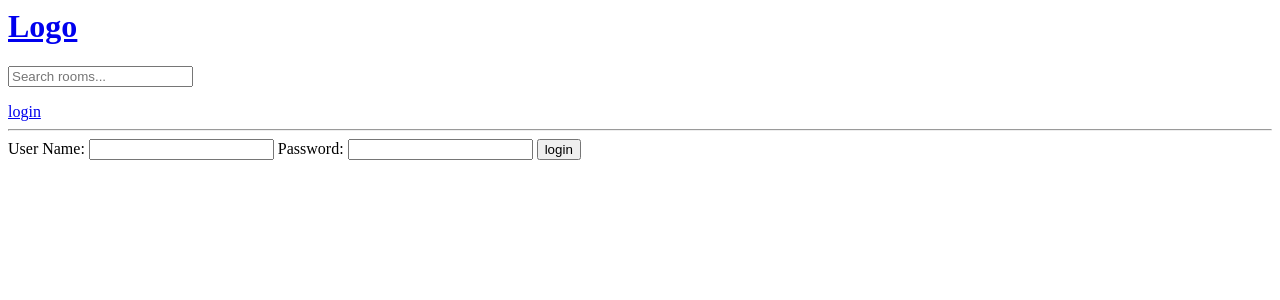
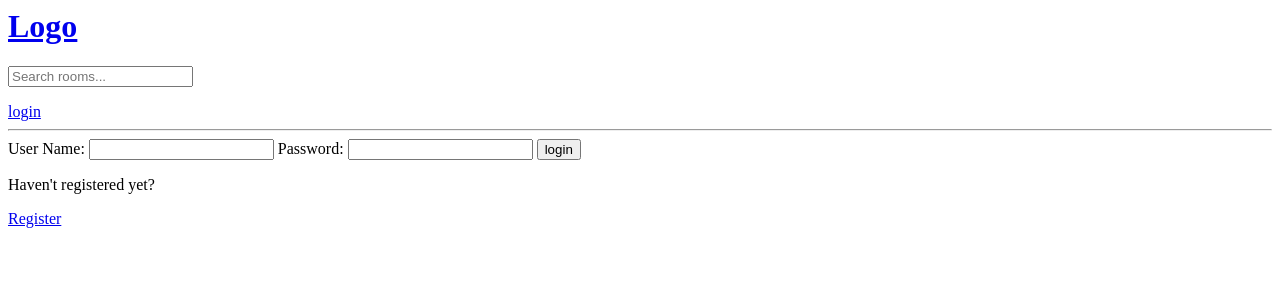
Before and after one commit to rambod/DjangoSandbox, a Django app: page /login/ in a window 1280 px wide. Shown: the top 300 px of the page. Run offline with Django 4.2, Linux system fonts and the light colour scheme.

Commit message:
"Introduce User Registration Feature and Registration Page"
Description: This commit represents a major milestone in the development of the StudyBuddy app, as it introduces a comprehensive user registration process, empowering clients with access to the site's full range of features:

User Registration Feature:

Implemented a robust user registration process, enabling clients to create new accounts securely.
Added necessary form validation to ensure the accuracy and integrity of user-submitted information.
Registration Page:

Created a dedicated registration page, providing an intuitive and user-friendly interface for clients to sign up.
Incorporated essential fields for username, email, and password, adhering to industry best practices for account creation.
With the successful addition of the user registration feature and registration page, StudyBuddy transforms into an interactive and personalized platform, fostering a community of learners and creators. Clients can now join the site, unlocking access to the wealth of features and content available to registered users.

```diff
--- a/StudyBuddy/base/templates/base/login_register.html
+++ b/StudyBuddy/base/templates/base/login_register.html
@@ -1,5 +1,5 @@
 {% extends 'main.html' %} {% block content %}
-
+{% if page == 'login' %}
 <div>
   <form method="POST" action=""> {% csrf_token %}
     <label>User Name:</label>
@@ -8,5 +8,17 @@
     <input type="password" Name="password"  placeholder="" />
     <input type="submit" value="login" />
   </form>
+  <p>Haven't registered yet?</p>
+  <a href="{% url 'register' %}">Register</a>
 </div>
+{% else %}
+<div>
+  <form method="POST" action=""> {% csrf_token %}
+    {{ form.as_p }}
+    <input type="submit" value="Register" />
+  </form>
+  <p>Already registered?</p>
+  <a href="{% url 'login' %}">Login</a>
+</div>
+{% endif %}
 {% endblock content %}
--- a/StudyBuddy/base/urls.py
+++ b/StudyBuddy/base/urls.py
@@ -3,6 +3,7 @@ from . import views
 
 urlpatterns = [
     path('login/', views.loginPage, name = "login"),
+    path('register/',views.registerPage, name = "register"),
     path('logout/', views.logoutUser, name = "logout"),
     path('', views.home, name = "home"),
     path('room/<int:pk>/', views.room, name = "room"),
--- a/StudyBuddy/base/views.py
+++ b/StudyBuddy/base/views.py
@@ -5,6 +5,7 @@ from .models import Room, Topic
 from .forms import RoomForm
 from django.contrib.auth.models import User
 from django.contrib.auth import authenticate, login, logout
+from django.contrib.auth.forms import UserCreationForm
 from django.contrib import messages
 
 # Create your views here.
@@ -24,6 +25,7 @@ from django.contrib import messages
 # ]
 
 def loginPage(request):
+    page = 'login'
     if request.user.is_authenticated:
         return redirect('home')
 
@@ -43,13 +45,29 @@ def loginPage(request):
         else:
             messages.add_message(request, messages.ERROR, 'Username or password is incorrect')
 
-    context = {}
+    context = {'page':page}
     return render(request,'base/login_register.html',context)
 
 
 def logoutUser(request):
     logout(request)
     return redirect('home')
+
+def registerPage(request):
+    page = "register"
+    form = UserCreationForm()
+    if request.method == "POST":
+        form = UserCreationForm(request.POST)
+        if form.is_valid():
+            user = form.save(commit=False)
+            user.username = user.username.lower()
+            user.save()
+            login(request, user)
+            return redirect('home')
+        else:
+            messages.add_message(request, messages.ERROR, 'An error occurred during registration')
+
+    return render(request, 'base/login_register.html', {'page':page, 'form':form})
 
 def home(request):
     q = request.GET.get('q') if request.GET.get('q') != None else ''
```
